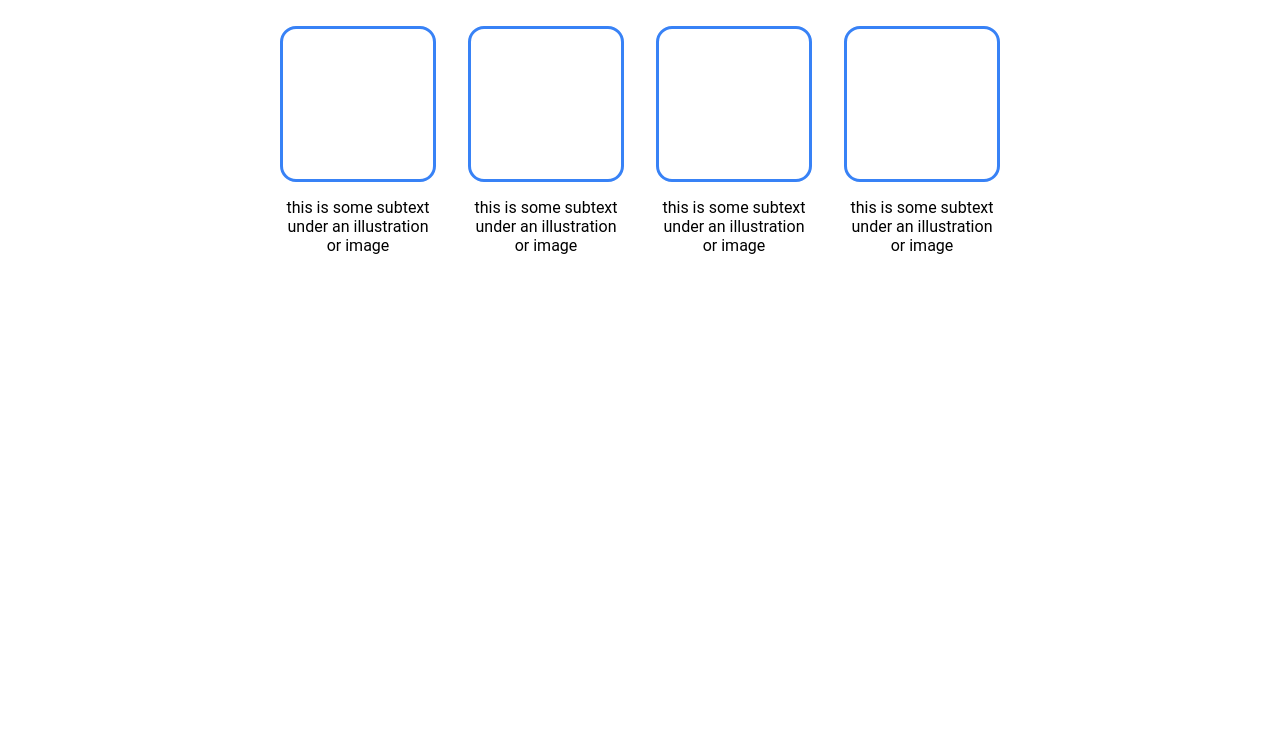
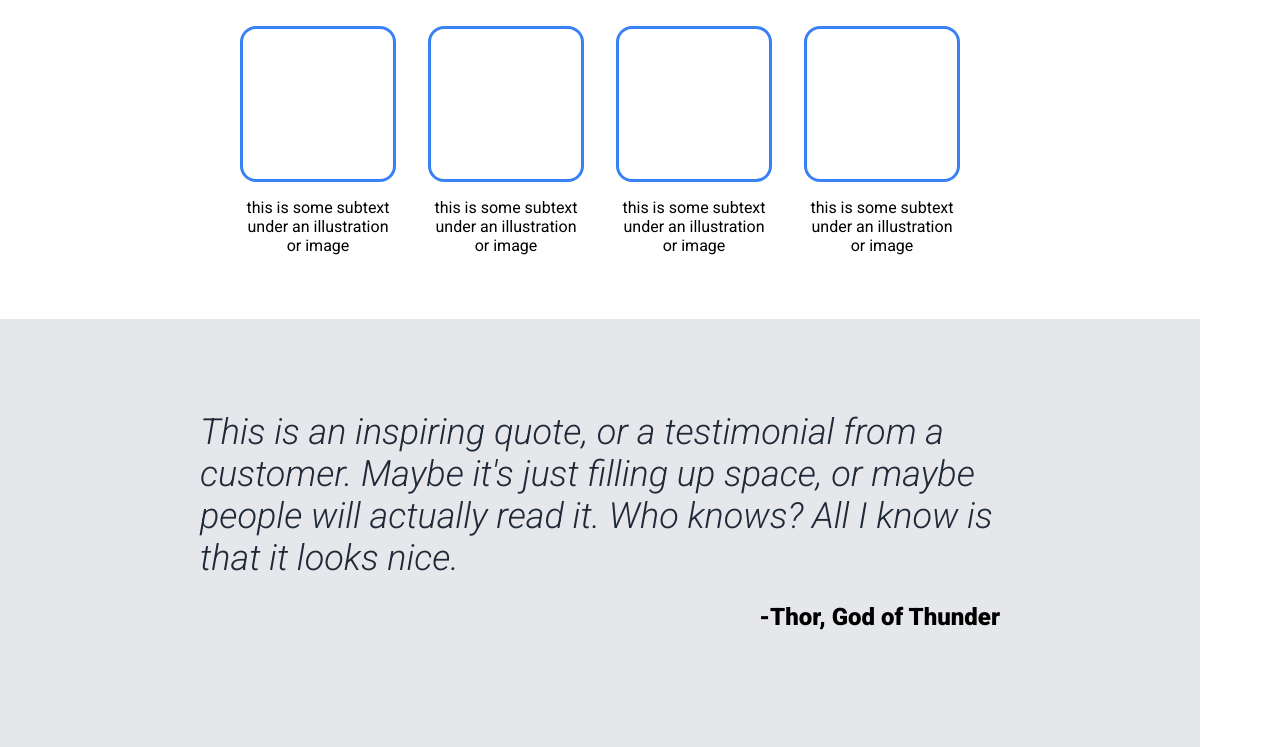
Before and after one commit to SamMerrick/odin-landing-page, a plain HTML site: page index.html in a window 1280 px wide. Shown: the part 602-1349 px from the top of the page. Before the commit the page ends 897 px from the top, so only its background shows below. Drawn offline with Linux system fonts and the light colour scheme.

Commit message:
Add quote section

```diff
--- a/index.html
+++ b/index.html
@@ -5,6 +5,12 @@
     <meta http-equiv="X-UA-Compatible" content="IE=edge" />
     <meta name="viewport" content="width=device-width, initial-scale=1.0" />
     <link rel="stylesheet" href="style.css" />
+    <link rel="preconnect" href="https://fonts.googleapis.com" />
+    <link rel="preconnect" href="https://fonts.gstatic.com" crossorigin />
+    <link
+      href="https://fonts.googleapis.com/css2?family=Roboto:ital,wght@0,400;0,900;1,100;1,300;1,700&display=swap"
+      rel="stylesheet"
+    />
     <title>Odin Landing Page</title>
   </head>
   <body>
@@ -54,5 +60,15 @@
         </div>
       </div>
     </div>
+    <div class="quote-section">
+      <div class="quote">
+        <p class="quote-text">
+          This is an inspiring quote, or a testimonial from a customer. Maybe
+          it's just filling up space, or maybe people will actually read it. Who
+          knows? All I know is that it looks nice.
+        </p>
+        <p class="quote-author">-Thor, God of Thunder</p>
+      </div>
+    </div>
   </body>
 </html>
--- a/style.css
+++ b/style.css
@@ -1,6 +1,7 @@
 body {
   font-family: "Roboto", sans-serif;
   margin: 0;
+  max-width: 1200px;
 }
 
 a {
@@ -75,7 +76,8 @@ nav a {
 }
 
 .info {
-  padding: 24px 0;
+  padding-top: 24px;
+  padding-bottom: 48px;
 }
 
 .info h2 {
@@ -107,3 +109,26 @@ nav a {
   border-radius: 16px;
   border-color: #3882f6;
 }
+
+.quote-section {
+  background-color: #e5e7eb;
+  padding: 92px;
+}
+
+.quote {
+  max-width: 800px;
+  margin: 0 auto;
+}
+
+.quote-text {
+  color: #1f2937;
+  margin: 0 auto;
+  font-size: 36px;
+  font-weight: 300;
+  font-style: italic;
+}
+.quote-author {
+  font-weight: 700;
+  font-size: 24px;
+  text-align: right;
+}
```
